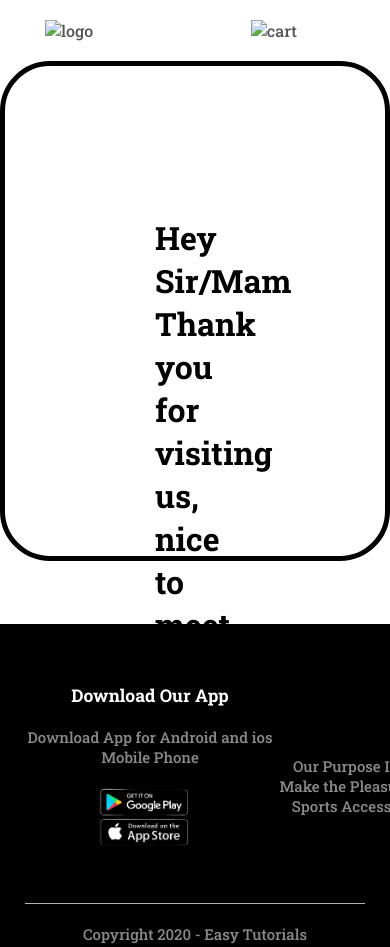
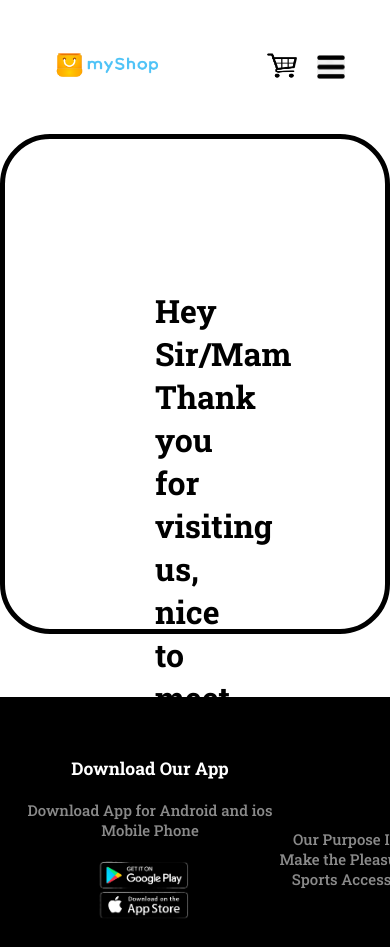
Before and after one commit to PatelKurvesh/My-Shop, a plain HTML site: page Contactus.html in a window 390 px wide. Shown: the top 947 px of the page. Drawn offline with Linux system fonts and the light colour scheme; files that its build step writes are made by us from their sources; files whose address does not match are found by name.

Commit message:
Update Contactus.html

```diff
--- a/Contactus.html
+++ b/Contactus.html
@@ -6,7 +6,7 @@
     <meta http-equiv="X-UA-Compatible" content="IE=edge" />
     <meta name="viewport" content="width=device-width, initial-scale=1.0" />
     <title>Product | My Shope</title>
-    <link rel="stylesheet" href="/CSS/Style.css" />
+    <link rel="stylesheet" href="Style.css" />
     <link
       href="https://fonts.googleapis.com/css2?family=Roboto+Slab:wght@200;300;500;700&display=swap"
       rel="stylesheet"
@@ -21,7 +21,7 @@
     <div class="container">
       <div class="navbar">
         <div class="logo">
-          <a href="index.html"><img class="logoimg" src="/Image/logo.png" alt="logo" width="125px"/></a>
+          <a href="index.html"><img class="logoimg" src="logo.png" alt="logo" width="125px"/></a>
         </div>
         <nav>
           <ul id="MenuItems">
@@ -32,8 +32,8 @@
             <li><a href="account.html">Account</a></li>
           </ul>
         </nav>
-        <a href="cart.html"><img class="cartimg"src="/Image/cart.png"alt="cart"width="30px"height="30px"/></a>
-          <img src="/Image/menu.jpg" class="menu-icon" alt="" onclick="menutoggle()">
+        <a href="cart.html"><img class="cartimg"src="cart.png"alt="cart"width="30px"height="30px"/></a>
+          <img src="menu.jpg" class="menu-icon" alt="" onclick="menutoggle()">
       </div>
     </div>
 
```
